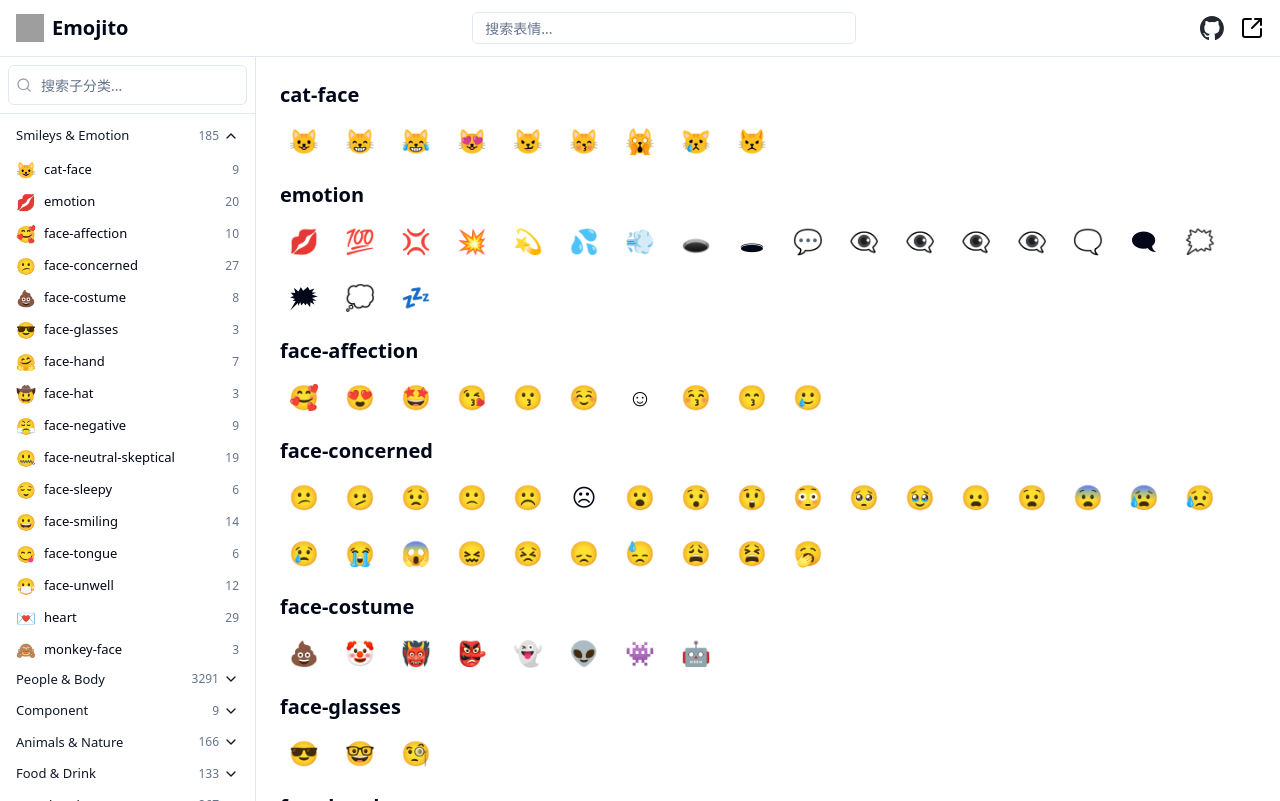
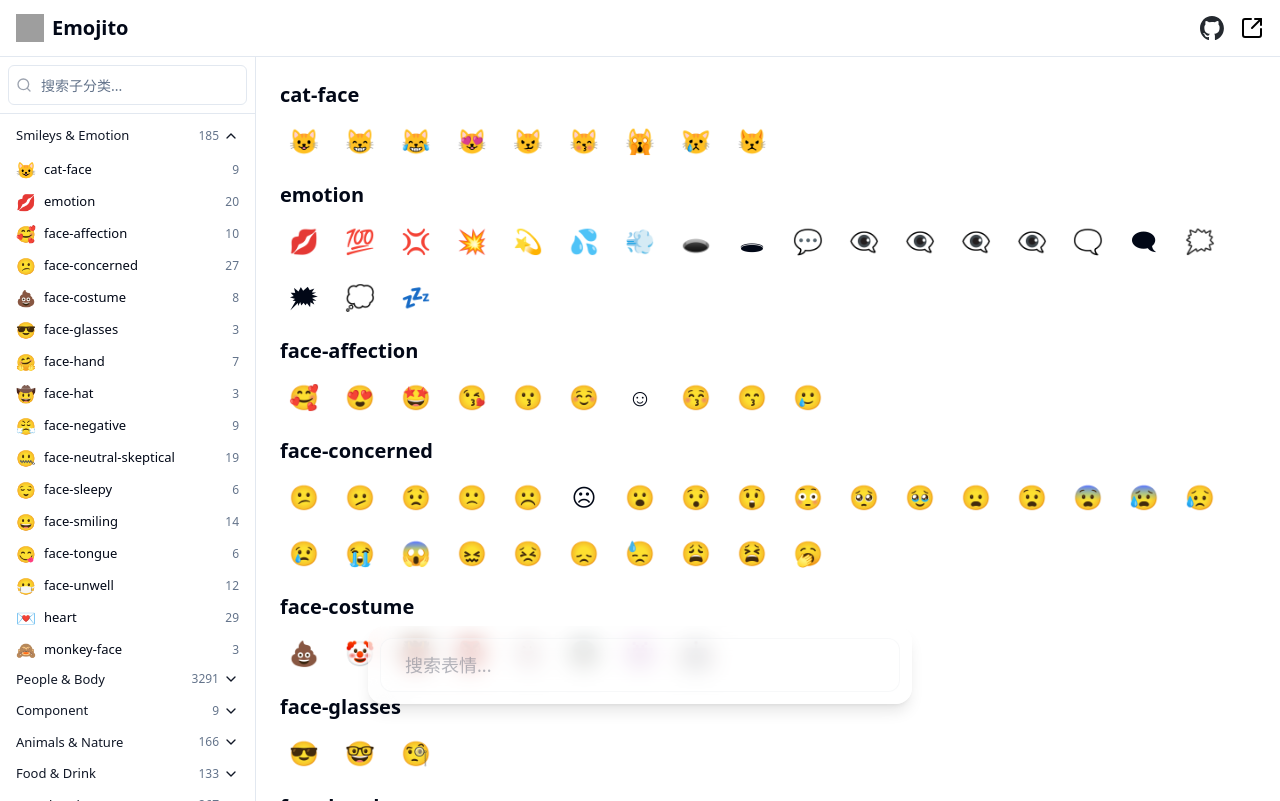
Before and after one commit to ChatGavin/emojito, a React (Vite) app in the folder apps/web/: page / in a window 1280 px wide. Built offline with nearby package versions, Linux system fonts and the light colour scheme; grey boxes are pictures that could not be loaded.

Commit message:
feat: 在内容页面添加搜索组件，提升用户查找表情的便捷性

```diff
--- a/apps/web/src/pages/content/index.jsx
+++ b/apps/web/src/pages/content/index.jsx
@@ -1,5 +1,19 @@
 import React from "react";
 import emojiCategories from "@/data/emoji-categories.json";
+
+const Search = () => {
+  return (
+    <div className="fixed bottom-24 left-1/2 transform -translate-x-1/2 w-full max-w-xl px-4">
+      <div className="bg-white/40 backdrop-blur-md rounded-2xl shadow-lg p-3 transition-all duration-300 hover:bg-white/80 group">
+        <input
+          type="text"
+          placeholder="搜索表情..."
+          className="w-full px-6 py-3 text-lg rounded-xl border border-gray-200/30 focus:outline-none focus:ring-2 focus:ring-blue-500/50 bg-white/30 transition-all duration-300 placeholder:text-gray-500/50 focus:bg-white/50 group-hover:bg-white/50"
+        />
+      </div>
+    </div>
+  );
+};
 
 const Footer = () => {
   // 获取 emoji 总数量
@@ -53,6 +67,7 @@ export const Content = () => {
         ))}
       </div>
       <Footer />
+      <Search />
     </div>
   );
 };
--- a/apps/web/src/pages/header/index.jsx
+++ b/apps/web/src/pages/header/index.jsx
@@ -1,7 +1,6 @@
 import mojitoIcon from "@/assets/icons/mojito.svg";
 import githubIcon from "@/assets/icons/github.svg";
 import linkIcon from "@/assets/icons/link.svg";
-import { Input } from "@/components/ui/input";
 import {
   HoverCard,
   HoverCardContent,
@@ -11,17 +10,12 @@ import {
 export function Header() {
   return (
     <header className="sticky top-0 z-50 w-full border-b bg-background/95 backdrop-blur supports-[backdrop-filter]:bg-background/60">
-      <div className="w-full px-4 flex h-14 items-center">
+      <div className="w-full px-4 flex h-14 items-center justify-between">
         <div className="flex items-center">
           <a href="/" className="flex items-center space-x-2">
             <img src={mojitoIcon} alt="Mojito" className="h-7 w-7" />
             <span className="font-bold text-xl">Emojito</span>
           </a>
-        </div>
-        <div className="flex-1 flex justify-center">
-          <div className="w-full max-w-sm">
-            <Input type="search" placeholder="搜索表情..." className="h-8" />
-          </div>
         </div>
         <div className="flex items-center space-x-4">
           <a
```
